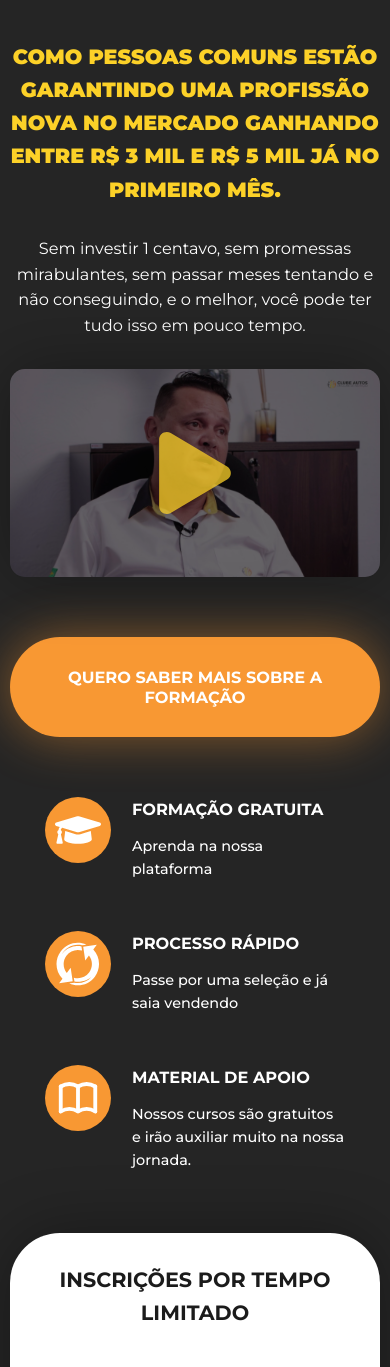
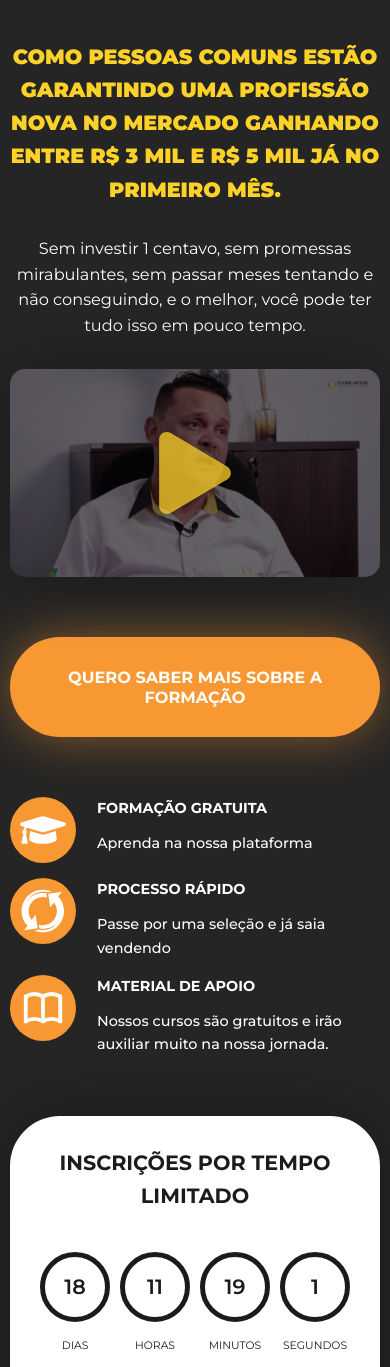
Before and after one commit to MwPersonal/marketing-consultants, a Next.js app: page / in a window 390 px wide. Shown: the top 1367 px of the page. Built offline with nearby package versions, Linux system fonts and the light colour scheme.

Commit message:
style: responsive benefits

```diff
--- a/src/components/Benefits/styles.ts
+++ b/src/components/Benefits/styles.ts
@@ -2,21 +2,20 @@ import { DefaultDescription, DefaultSubTitle } from '@/styles/Global';
 import styled from 'styled-components';
 
 export const Container = styled.div`
-  grid-column-start: 2;
-  grid-column-end: 12;
+  grid-column: 2 / 12;
   display: grid;
-  grid-template-columns: repeat(auto-fit, 300px);
+  grid-template-columns: repeat(3, minmax(0, 400px));
   justify-content: center;
   gap: 50px;
   margin: 60px 0;
 
-  @media (max-width: 600px) {
-    grid-column-start: 1;
-    grid-column-end: 13;
+  @media (max-width: 1200px) {
+    grid-column: 1 / 13;
+    gap: 15px;
   }
 
-  @media (max-width: 350px) {
-    grid-template-columns: repeat(1, 1fr);
+  @media (max-width: 1023px) {
+    grid-template-columns: repeat(1, minmax(0, 600px));
   }
 `;
 
@@ -41,7 +40,7 @@ export const BenefitContent = styled.div`
   gap: 12px;
 `;
 
-export const BenefitTitle = styled(DefaultSubTitle)`
+export const BenefitTitle = styled(DefaultDescription)`
   /* font-size: 18px; */
   font-weight: bold;
 `;
```
